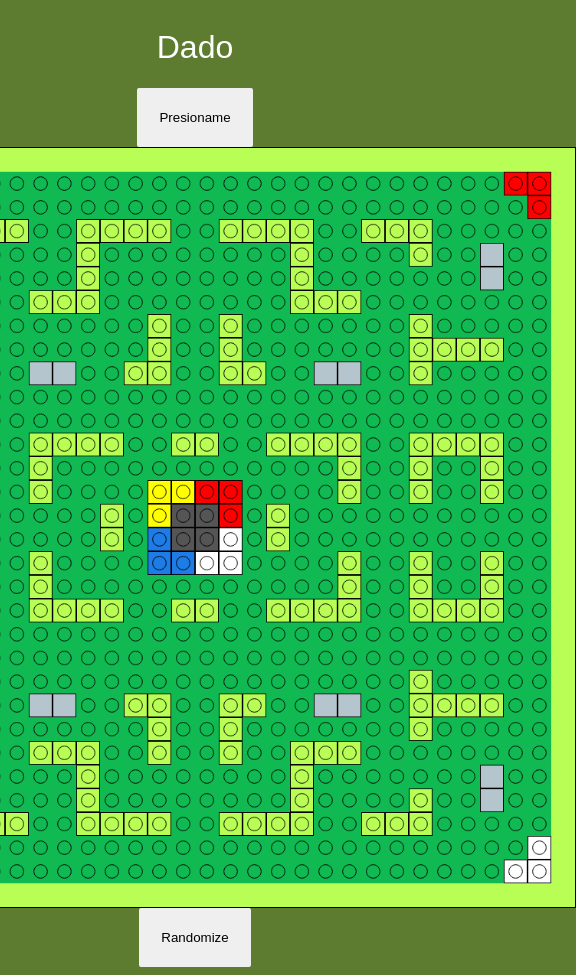
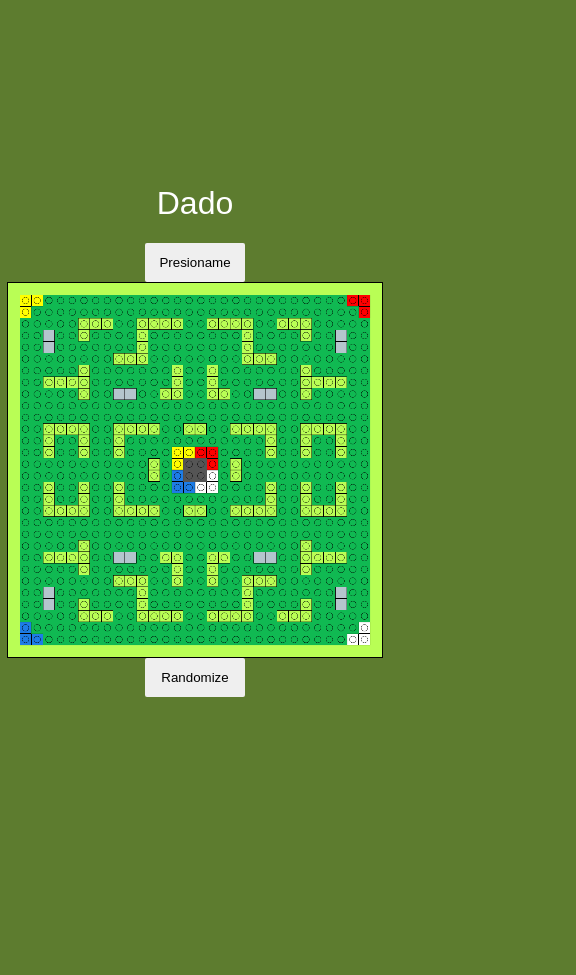
Before and after one commit to DarKaRor/Minotaurus, a plain HTML site: page index.html in a window 390 px wide. Shown: the whole page, 576 px wide, since content can reach past the window. After the commit the page ends 860 px from the top, so only its background shows below. Drawn offline with Linux system fonts and the light colour scheme.

Commit message:
Made responsive

```diff
--- a/css/styles.css
+++ b/css/styles.css
@@ -9,15 +9,20 @@ body{
 
 canvas{
     border: 1px solid;
-    max-height: 90vh;
-
-
+    width: 70%;
 }
 
-h1{
+#container{
+    display:flex;
+    align-items: center;
+    justify-content: center;
+}
+
+#dice h1{
     font-family: sans-serif;
     color:white;
     font-weight: 100;
+    text-align: center;
 }
 
 button{
@@ -26,8 +31,26 @@ button{
     border-color: transparent;
     transition: all 0.5s;
     cursor: pointer;
+    width:100px;
+    text-align: center;
 }
 
 button:active{
     background-color: rgb(185, 185, 185);
 }
+
+@media screen and (max-width:764px)
+{
+   #container{
+       flex-direction: column;
+   }
+
+   #canvas{
+       width:100%;
+       max-height: 70vh;
+   }
+
+   button{
+       padding:10px;
+   }
+}
--- a/index.html
+++ b/index.html
@@ -1,5 +1,6 @@
 <!DOCTYPE html>
 <html lang="en">
+
 <head>
     <meta charset="UTF-8">
     <meta http-equiv="X-UA-Compatible" content="IE=edge">
@@ -7,13 +8,17 @@
     <link rel="stylesheet" href="./css/styles.css">
     <title>Minotauro</title>
 </head>
+
 <body>
-    <h1>Dado</h1>
-    <button id="btn">Presioname</button>
-
-    <canvas id="canvas" width=1000 height=1000></canvas>
-    <button id="rnd">Randomize</button>
-
+    <div id="container">
+        <div id="dice">
+            <h1>Dado</h1>
+            <button id="btn">Presioname</button>
+        </div>
+        <canvas id="canvas" width=1000 height=1000></canvas>
+        <button id="rnd">Randomize</button>
+    </div>
     <script type="module" src="./js/index.js"></script>
 </body>
+
 </html>
--- a/js/tile.js
+++ b/js/tile.js
@@ -59,7 +59,7 @@ Tile.prototype.checkPlayer = function(team)
         case 2: color = "white"; break; // White team
         case 3: color = "yellow"; break; // Yellow team
         case 4: color = "#1d7ce6"; break; // Blue team
-        case 5: color = "#555";break; // Beast
+        case 5: {color = "#555"; this.isBorder=false;break;} // Beast
     }
 
     return color;
```
